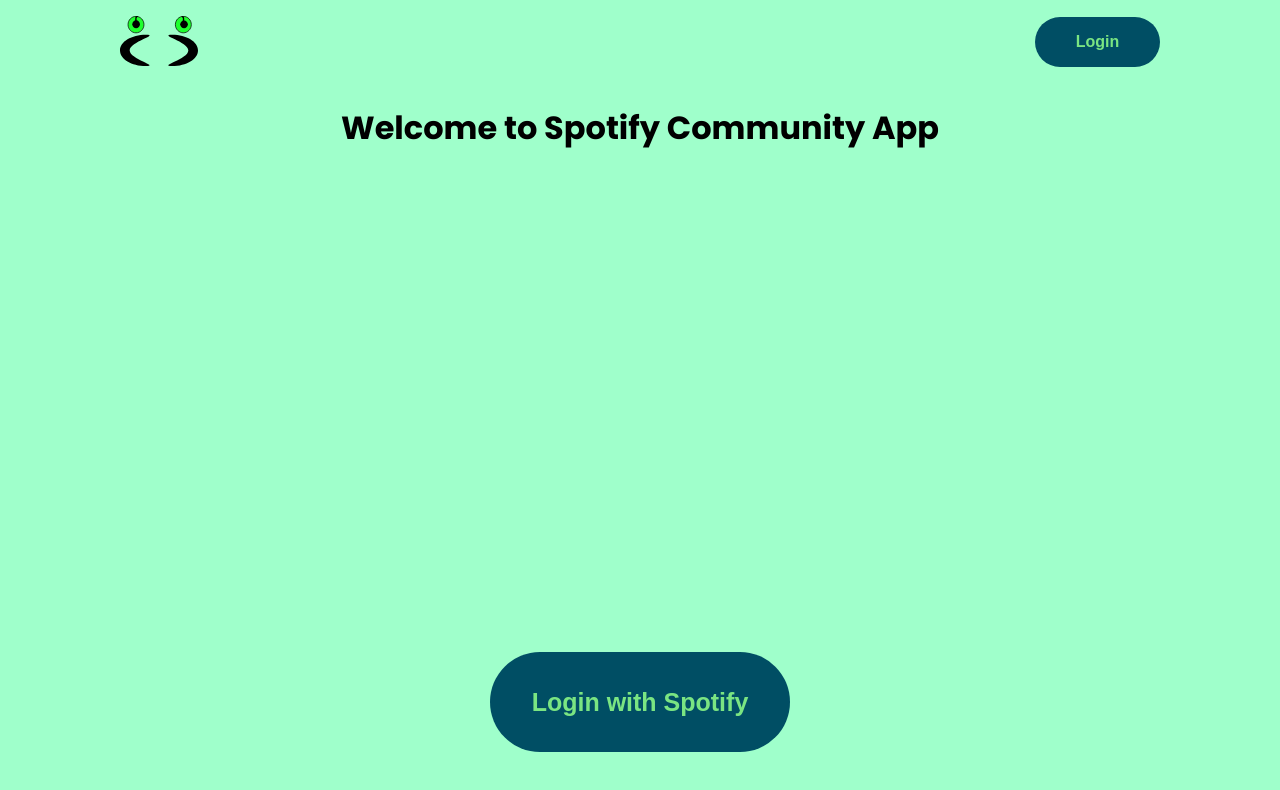
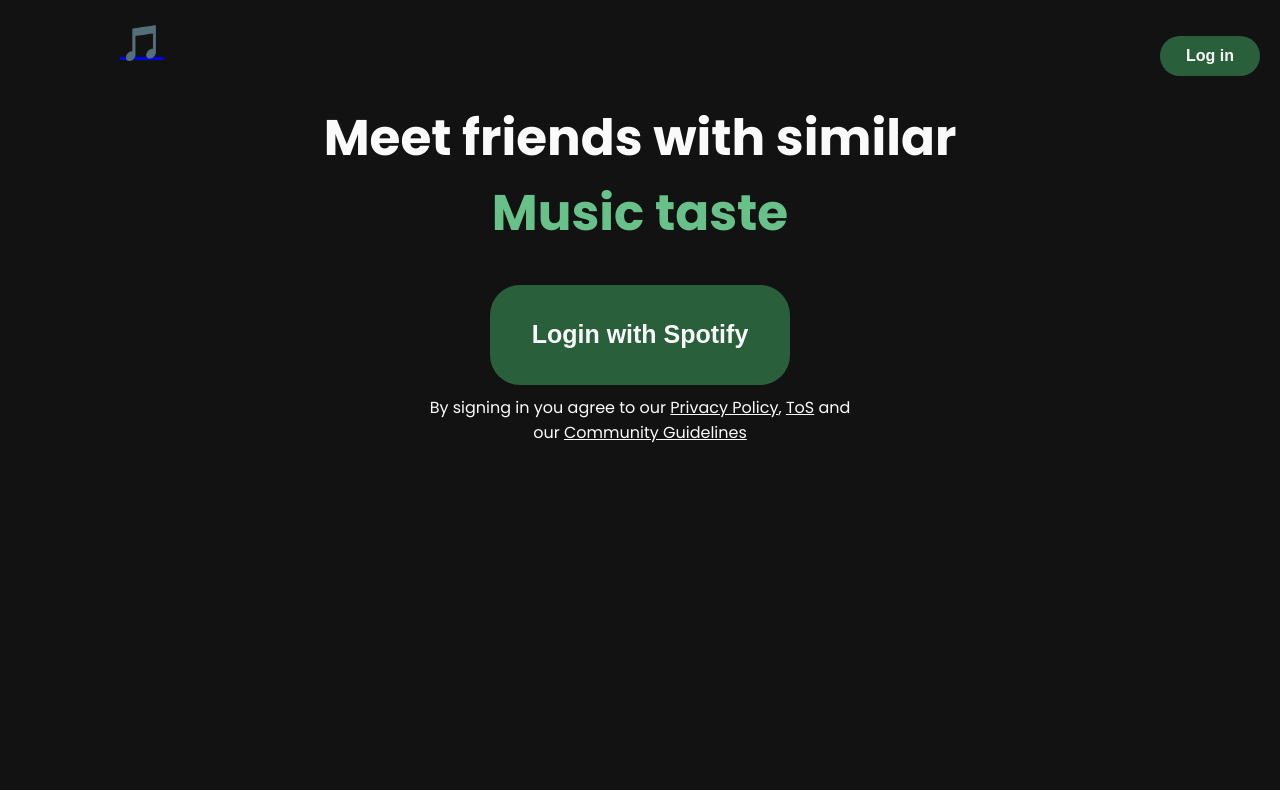
Before and after one commit to SimoHypers/CommuniSpot, a plain HTML site: page frontend/static/index.html in a window 1280 px wide. Drawn offline with Linux system fonts and the light colour scheme; a web font is replaced by a local one.

Commit message:
Made some UI changes to the login page

```diff
--- a/frontend/static/index.html
+++ b/frontend/static/index.html
@@ -18,28 +18,27 @@
     <header class="header">
         <div class="logo">
             <a href="http://localhost:5500/frontend/static/">
-                <img src="/frontend/assets/logo/logo.svg">
+                <p>🎵</p>
             </a>
         </div>
         <a href="http://localhost:8000/login" class="login_a_tag_header">
-            <button class="login_button_header">Login</button>
+            <button class="login_button_header">Log in</button>
         </a>
     </header>
 
     <!--MAIN BODY CODE-->
-    <h1 class="login_h1_tag">Welcome to Spotify Community App</h1>
+    <h1 class="login_h1_tag">Meet friends with similar
+        <br>
+        <span class="highlight">Music taste</span>
+    </h1>
     <a href="http://localhost:8000/login" class="login_a_tag">
         <button id="login_button">Login with Spotify</button>
     </a>
-    <div class="video_card">
-        <!--Put the main page video here-->
-    </div>
+    <!--Add the hyper links later-->
+    <p class="policy_text">By signing in you agree to our <span class="underline">Privacy Policy</span>, <span class="underline">ToS</span> and <br>our
+        <span class="underline">Community Guidelines</span>
+    </p>
 
-
-    <!--FOOTER CODE-->
-    <footer class="footer">
-
-    </footer>
 
     <script src="../scripts/app.js"></script>
 </body>
--- a/frontend/styles/main.css
+++ b/frontend/styles/main.css
@@ -6,33 +6,37 @@
 Dividers: #1c1c1c
 */
 
+@font-face{
+    font-family: 'CustomFont';
+    src: url('../assets/fonts/Skyscapers.ttf');
+}
+
 body{
     margin: 0;
-    background: #9fffcb;
-    color: black;
+    background: #121212;
+    color: #fafafa;
     font-family: 'poppins', sans-serif;
 }
 
 #login_button{
     font-size: 25px;
     font-weight: bold;
-    background-color: #004e64;
-    color: #7ae582;
+    background-color: #29603b;
+    color: #fafafa;
     border: none;
     width: 300px;
     height: 100px;
-    border-radius: 50px;
+    border-radius: 30px;
     display: block;
     margin: auto;
-    margin-top: 500px;
     cursor: pointer;
-    transition: background-color 0.3s ease, color 0.3s ease, box-shadow 0.3s ease;
+    transition: all 0.2s ease-in-out;
 }
 
 #login_button:hover{
-    color: #b2ff9e;
-    background-color: black;
-    box-shadow: 5px 5px #b2ff9e;
+    color: #fafafa;
+    background-color: #4db870;
+    box-shadow: 0 5px 15px #193a24;
 }
 
 .login_a_tag{
@@ -41,6 +45,23 @@
 
 .login_h1_tag{
     text-align: center;
+    font-size: 50px;
+    margin-top: -10px;
+}
+
+.highlight{
+    color: #68c189;
+    font-family: 'CustomFont', 'poppins', sans-serif;
+}
+
+.policy_text{
+    text-align: center;
+    margin-top: 10px;
+}
+
+.underline{
+    text-decoration: underline;
+    cursor: pointer;
 }
 
 .header{
@@ -50,8 +71,9 @@
     padding: 10px 20px;
 }
 
-.logo img{
+.logo p{
     height: 50px;
+    font-size: 35px;
     margin-left: 100px;
     margin-top: 6px;
 }
@@ -59,19 +81,18 @@
 .login_button_header{
     font-size: 16px;
     font-weight: bold;
-    margin-right: 100px;
-    background-color: #004e64;
-    color: #7ae582;
+    background-color: #29603b;
+    color: #fafafa;
     border: none;
-    width: 125px;
-    height: 50px;
-    border-radius: 50px;
+    width: 100px;
+    height: 40px;
+    border-radius: 30px;
     cursor: pointer;
     transition: background-color 0.3s ease, color 0.3s ease, box-shadow 0.3s ease;
 }
 
 .login_button_header:hover{
-    color: #b2ff9e;
-    background-color: black;
-    box-shadow: 5px 5px #b2ff9e;
+    color: #fafafa;
+    background-color: #4db870;
+    box-shadow: 0 5px 15px #193a24;
 }
```
Also changed, not shown: 1 other file.
